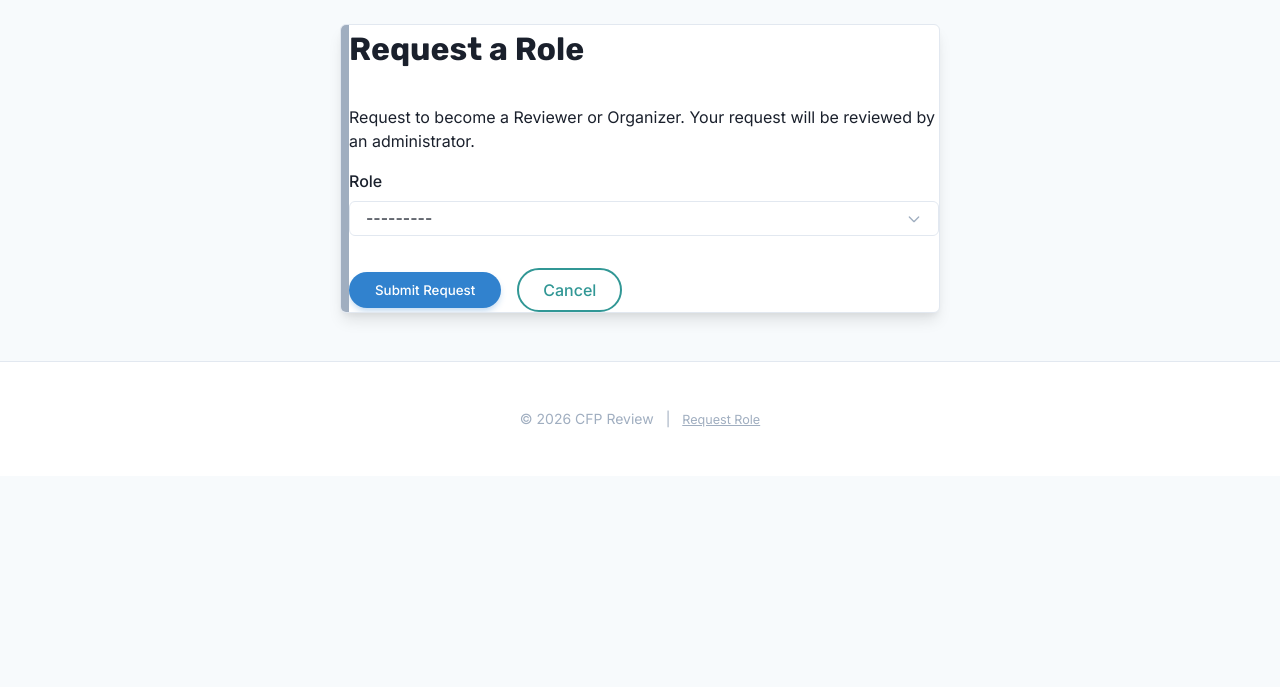
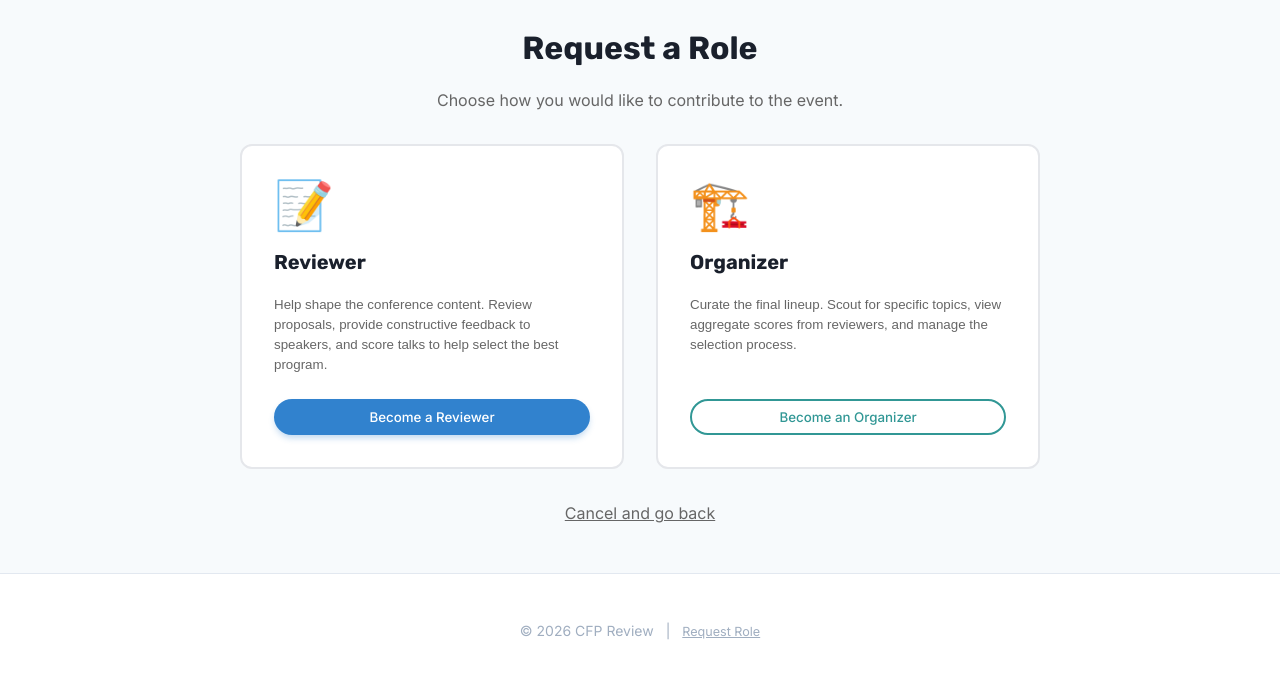
Before and after one commit to kjaymiller/cfp-review, a Django app: page /proposals/request-role/ in a window 1280 px wide. Shown: the part 64-751 px from the top of the page. Run offline with Django 5.2, Linux system fonts and the light colour scheme; the visitor is signed in with stand-in values (Sample User, id 1); some libraries are stand-ins or nearby versions.

Commit message:
style: Improve Role Request UI with large option cards

```diff
--- a/templates/proposals/role_request_form.html
+++ b/templates/proposals/role_request_form.html
@@ -3,25 +3,58 @@
 {% block title %}Request Role{% endblock %}
 
 {% block content %}
-<div class="card" style="max-width: 600px; margin: 0 auto;">
-    <h1>Request a Role</h1>
-    <p>Request to become a Reviewer or Organizer. Your request will be reviewed by an administrator.</p>
+<div style="max-width: 800px; margin: 0 auto; text-align: center;">
+    <h1 style="margin-bottom: 0.5rem;">Request a Role</h1>
+    <p style="margin-bottom: 2rem; color: #666;">Choose how you would like to contribute to the event.</p>
 
     <form method="post">
         {% csrf_token %}
 
-        <div class="form-group" style="margin-bottom: 1.5rem;">
-            <label for="{{ form.role.id_for_label }}" style="display: block; margin-bottom: 0.5rem; font-weight: 500;">Role</label>
-            {{ form.role }}
-            {% if form.role.errors %}
-                <div class="text-error" style="color: #dc2626; font-size: 0.875rem; margin-top: 0.25rem;">{{ form.role.errors }}</div>
-            {% endif %}
+        {% if form.errors %}
+            <div class="alert alert-error" style="background: #fee2e2; color: #991b1b; padding: 1rem; border-radius: 8px; margin-bottom: 2rem;">
+                {{ form.errors }}
+            </div>
+        {% endif %}
+
+        <div style="display: grid; grid-template-columns: repeat(auto-fit, minmax(300px, 1fr)); gap: 2rem;">
+
+            <!-- Reviewer Option -->
+            <button type="submit" name="role" value="reviewer"
+                    class="role-card"
+                    style="background: white; border: 2px solid #e5e7eb; border-radius: 12px; padding: 2rem; cursor: pointer; transition: all 0.2s; text-align: left; display: flex; flex-direction: column; align-items: flex-start;">
+                <div style="font-size: 3rem; margin-bottom: 1rem;">📝</div>
+                <h2 style="margin-top: 0; margin-bottom: 0.5rem;">Reviewer</h2>
+                <p style="color: #666; line-height: 1.5; margin-bottom: 1.5rem; flex-grow: 1;">
+                    Help shape the conference content. Review proposals, provide constructive feedback to speakers, and score talks to help select the best program.
+                </p>
+                <span class="btn btn-primary" style="width: 100%; text-align: center;">Become a Reviewer</span>
+            </button>
+
+            <!-- Organizer Option -->
+            <button type="submit" name="role" value="organizer"
+                    class="role-card"
+                    style="background: white; border: 2px solid #e5e7eb; border-radius: 12px; padding: 2rem; cursor: pointer; transition: all 0.2s; text-align: left; display: flex; flex-direction: column; align-items: flex-start;">
+                <div style="font-size: 3rem; margin-bottom: 1rem;">🏗️</div>
+                <h2 style="margin-top: 0; margin-bottom: 0.5rem;">Organizer</h2>
+                <p style="color: #666; line-height: 1.5; margin-bottom: 1.5rem; flex-grow: 1;">
+                    Curate the final lineup. Scout for specific topics, view aggregate scores from reviewers, and manage the selection process.
+                </p>
+                <span class="btn btn-secondary" style="width: 100%; text-align: center;">Become an Organizer</span>
+            </button>
+
         </div>
 
-        <div class="form-actions" style="display: flex; gap: 1rem; margin-top: 2rem;">
-            <button type="submit" class="btn btn-primary">Submit Request</button>
-            <a href="{% url 'proposals:list' %}" class="btn btn-secondary">Cancel</a>
+        <div style="margin-top: 2rem;">
+            <a href="{% url 'proposals:list' %}" style="color: #666; text-decoration: underline;">Cancel and go back</a>
         </div>
     </form>
 </div>
+
+<style>
+    .role-card:hover {
+        border-color: var(--color-primary);
+        transform: translateY(-4px);
+        box-shadow: 0 10px 15px -3px rgba(0, 0, 0, 0.1);
+    }
+</style>
 {% endblock %}
```
